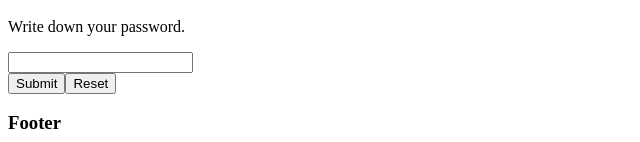
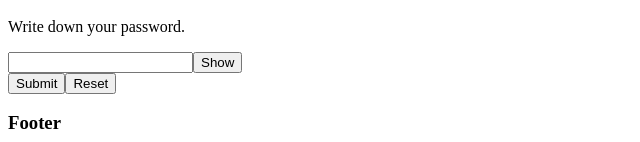
Before and after one commit to nathanEvrardDaCunha/Volumen_front, a React (Vite) app: page /register in a window 1280 px wide. Shown: the part 336-478 px from the top of the page, without its empty margins (0-640 px from the left). Built offline with nearby package versions, Linux system fonts and the light colour scheme.

Commit message:
feat(auth): implement toggle password visibility

```diff
--- a/src/features/register/Register.tsx
+++ b/src/features/register/Register.tsx
@@ -1,5 +1,6 @@
 import { zodResolver } from '@hookform/resolvers/zod';
 import { useMutation } from '@tanstack/react-query';
+import { useState } from 'react';
 import { useForm, type SubmitHandler } from 'react-hook-form';
 import { useNavigate } from 'react-router-dom';
 import z from 'zod';
@@ -46,15 +47,20 @@ export default function Register() {
         resolver: zodResolver(FormSchema),
     });
 
+    const [isPasswordVisible, setIsPasswordVisible] = useState(false);
+
+    function onToggleClick() {
+        setIsPasswordVisible((previous) => !previous);
+    }
+
     const navigate = useNavigate();
 
     const mutation = useMutation({
         mutationKey: ['register'],
         mutationFn: async (formData: FormType) => {
             try {
-                console.log(import.meta.env.VITE_API_URL);
                 const result = await fetch(
-                    `${import.meta.env.VITE_API_URL}/user`,
+                    `${import.meta.env.VITE_API_URL}/users/`,
                     {
                         method: 'POST',
                         headers: {
@@ -150,10 +156,13 @@ export default function Register() {
                             <p>Write down your password.</p>
                             <input
                                 {...register('password')}
-                                type="password"
+                                type={isPasswordVisible ? 'text' : 'password'}
                                 name="password"
                                 id="password"
                             />
+                            <button type="button" onClick={onToggleClick}>
+                                {isPasswordVisible ? 'Hide' : 'Show'}
+                            </button>
                             {errors.password && (
                                 <p>{errors.password.message}</p>
                             )}
```
